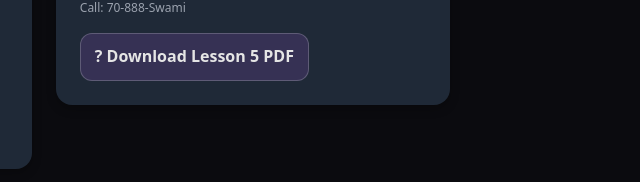
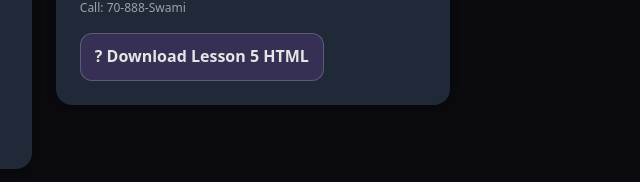
Before and after one commit to SwamiGInstitute/16cowrie, a plain HTML site: page Merindilogun5.html in a window 1280 px wide. Shown: the part 309-491 px from the top of the page, 640-1280 px from the left. Drawn offline with Linux system fonts and the light colour scheme.

Commit message:
Update Merindilogun5.html

```diff
--- a/Merindilogun5.html
+++ b/Merindilogun5.html
@@ -117,7 +117,7 @@
         <p><strong>Email:</strong> <a href="mailto:Baba@swamiginstitute.com">Baba@swamiginstitute.com</a></p>
         <p class="small muted">Call: 70-888-Swami</p>
         <div class="download">
-          <a href="Merindilogun5.pdf" download>? Download Lesson 5 PDF</a>
+          <a href="Merindilogun5.html" download>? Download Lesson 5 HTML</a>
         </div>
       </div>
     </section>
```
